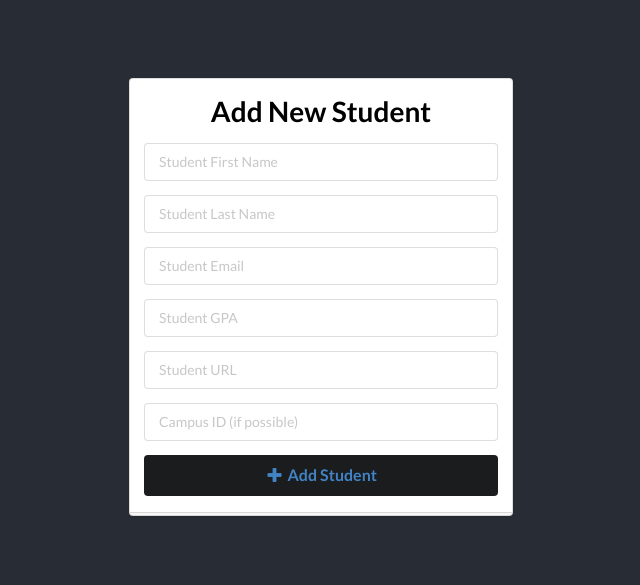
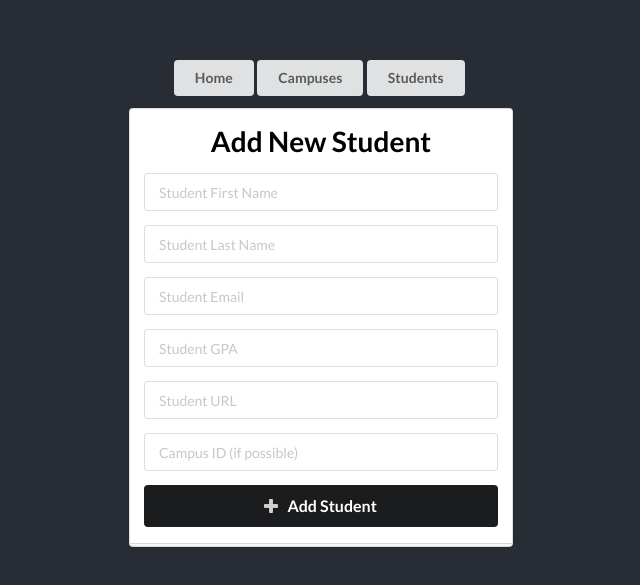
Before and after one commit to johncgenere/CampusCRUDApp, a React (Create React App) app: page /newstudent in a window 1280 px wide. Shown: the part 103-688 px from the top of the page, without its empty margins (319-959 px from the left). Built offline with nearby package versions, Linux system fonts and the light colour scheme; no server answers.

Commit message:
Fixed Button Link Bug

```diff
--- a/src/components/Campus.js
+++ b/src/components/Campus.js
@@ -44,11 +44,11 @@ class Campus extends Component {
             </div>
             <div className="extra content">
               <div className="ui two buttons">
-                <div className="ui basic grey button" onClick={this.onEdit}>
+                <button className="ui basic grey button" onClick={this.onEdit}>
                   <Link to='/editcampus'>
                     Edit
                   </Link>
-                </div>
+                </button>
                 <div className="ui basic red button" onClick={this.onDelete}>Delete</div>
               </div>
             </div>
--- a/src/components/CampusListing.js
+++ b/src/components/CampusListing.js
@@ -27,19 +27,19 @@ const CampusListing = ({allCampuses}) => {
         <div className="App-header">
           <h1> Campus Listing </h1>
           <div style={{flexDirection: 'row'}}>
-            <button className="ui button"><Link to='/'>Home</Link></button>
-            <button className="ui button"><Link to='/studentlisting'>Students</Link></button>
+            <Link to='/'><button className="ui button">Home></button></Link>
+            <Link to='/studentlisting'><button className="ui button">Students</button></Link>
           </div>
           <div style={{flexDirection: 'row'}}>
             <h1> All Campuses </h1>
           </div>
           <p style={{marginTop: '1.5%'}}> There are no campuses registered in the database.</p>
-          <button className="ui button">
-            <Link to='/newcampus'>
+          <Link to='/newcampus'>
+            <button className="ui button">
               <i className="plus icon" />
               Add Campus
-            </Link>
-          </button>
+            </button>
+          </Link>
         </div>
       </div>
     );
@@ -50,17 +50,17 @@ const CampusListing = ({allCampuses}) => {
       <div className="App-header">
         <h1> Campus Listing </h1>
         <div style={{flexDirection: 'row'}}>
-          <button className="ui button"><Link to='/'>Home</Link></button>
-          <button className="ui button"><Link to='/studentlisting'>Students</Link></button>
+          <Link to='/'><button className="ui button">Home</button></Link>
+          <Link to='/studentlisting'><button className="ui button">Students</button></Link>
         </div>
         <div style={{flexDirection: 'row'}}>
           <h1> All Campuses </h1>
-          <button className="ui button">
-            <Link to='/newcampus'>
+          <Link to='/newcampus'>
+            <button className="ui button">
               <i className="plus icon" />
               Add Campus
-            </Link>
-          </button>
+            </button>
+          </Link>
         </div>
         <div className="ui container grid">
           <div className="ui row">
--- a/src/components/EditCampusForm.js
+++ b/src/components/EditCampusForm.js
@@ -1,5 +1,6 @@
 import React, {Component} from 'react';
 import axios from 'axios';
+import { Link } from 'react-router-dom';
 import { connect } from 'react-redux';
 import { returnCurrentEditCampus } from '../actions';
 
@@ -55,6 +56,23 @@ class EditCampusForm extends Component{
     return(
       <div className="App">
         <div className="App-header">
+          <div style={{flexDirection: 'row', margin: '1%'}}>
+            <Link to='/'>
+              <button className="ui button">
+                Home
+              </button>
+            </Link>
+            <Link to='/campuslisting'>
+              <button className="ui button">
+                Campuses
+              </button>
+            </Link>
+            <Link to='/studentlisting'>
+              <button className="ui button">
+                Students
+              </button>
+            </Link>
+          </div>
           <form className="ui large form" style={{width: '30%'}}>
             <div className="ui stacked segment">
             <h1 style={{color: 'black'}}> Edit Campus Information </h1>
--- a/src/components/Home.js
+++ b/src/components/Home.js
@@ -6,8 +6,16 @@ const Home = () => {
     <div className="App">
       <div className="App-header">
         <h1> View Campuses or Students </h1>
-        <button className="ui button" style={{margin: '3%'}}><Link to="/campuslisting">View Campuses</Link></button>
-        <button className="ui button"><Link to="/studentlisting"> View Students </Link></button>
+        <Link to="/campuslisting">
+          <button className="ui button" style={{marginBottom: '10%'}}>
+            View Campuses
+          </button>
+        </Link>
+        <Link to="/studentlisting">
+          <button className="ui button">
+            View Students
+          </button>
+        </Link>
       </div>
     </div>
   );
--- a/src/components/NewCampusForm.js
+++ b/src/components/NewCampusForm.js
@@ -1,4 +1,5 @@
 import React, {Component} from 'react';
+import { Link } from 'react-router-dom';
 import axios from 'axios';
 
 class NewCampusForm extends Component{
@@ -47,13 +48,30 @@ class NewCampusForm extends Component{
     }).catch(err => {
       console.log(err);
     });
-    window.location.replace('/CampusListing');
+    window.location.replace('/campuslisting');
   }
 
   render(){
     return(
       <div className="App">
         <div className="App-header">
+          <div style={{flexDirection: 'row', margin: '1%'}}>
+            <Link to='/'>
+              <button className="ui button">
+                Home
+              </button>
+            </Link>
+            <Link to='/campuslisting'>
+              <button className="ui button">
+                Campuses
+              </button>
+            </Link>
+            <Link to='/studentlisting'>
+              <button className="ui button">
+                Students
+              </button>
+            </Link>
+          </div>
           <form className="ui large form" style={{width: '30%'}}>
             <div className="ui stacked segment">
             <h1 style={{color: 'black'}}> Add New Campus </h1>
--- a/src/components/NewStudentForm.js
+++ b/src/components/NewStudentForm.js
@@ -69,6 +69,23 @@ class NewStudentForm extends Component{
     return(
       <div className="App">
         <div className="App-header">
+          <div style={{flexDirection: 'row', margin: '1%'}}>
+            <Link to='/'>
+              <button className="ui button">
+                Home
+              </button>
+            </Link>
+            <Link to='/campuslisting'>
+              <button className="ui button">
+                Campuses
+              </button>
+            </Link>
+            <Link to='/studentlisting'>
+              <button className="ui button">
+                Students
+              </button>
+            </Link>
+          </div>
           <form className="ui large form" style={{width: '30%'}}>
             <div className="ui stacked segment">
             <h1 style={{color: 'black'}}> Add New Student </h1>
@@ -120,12 +137,12 @@ class NewStudentForm extends Component{
                     onChange={this.handleCollegeIDInput}
                   />
               </div>
-              <div className="ui fluid large black submit button" onClick={this.handleSubmit}>
-                <Link to='/campuslisting'>
+              <Link to='/campuslisting'>
+                <div className="ui fluid large black submit button" onClick={this.handleSubmit}>
                   <i className="plus icon" />
                   Add Student
-                </Link>
-              </div>
+                </div>
+              </Link>
             </div>
           </form>
         </div>
--- a/src/components/StudentListing.js
+++ b/src/components/StudentListing.js
@@ -23,17 +23,17 @@ const StudentListing = ({allStudents}) => {
       <div className="App-header">
         <h1> Student Listing </h1>
         <div style={{flexDirection: 'row'}}>
-          <button className="ui button"><Link to='/'>Home</Link></button>
-          <button className="ui button"><Link to='/campuslisting'>Campuses</Link></button>
+          <Link to='/'><button className="ui button">Home</button></Link>
+          <Link to='/campuslisting'><button className="ui button">Campuses</button></Link>
         </div>
         <div style={{flexDirection: 'row'}}>
           <h1> All Students </h1>
-          <button className="ui button">
-            <Link to='/newstudent'>
+          <Link to='/newstudent'>
+            <button className="ui button">
               <i className="plus icon" />
               Add Student
-            </Link>
-          </button>
+            </button>
+          </Link>
         </div>
         <div className="ui container grid">
           <div className="ui row">
```
